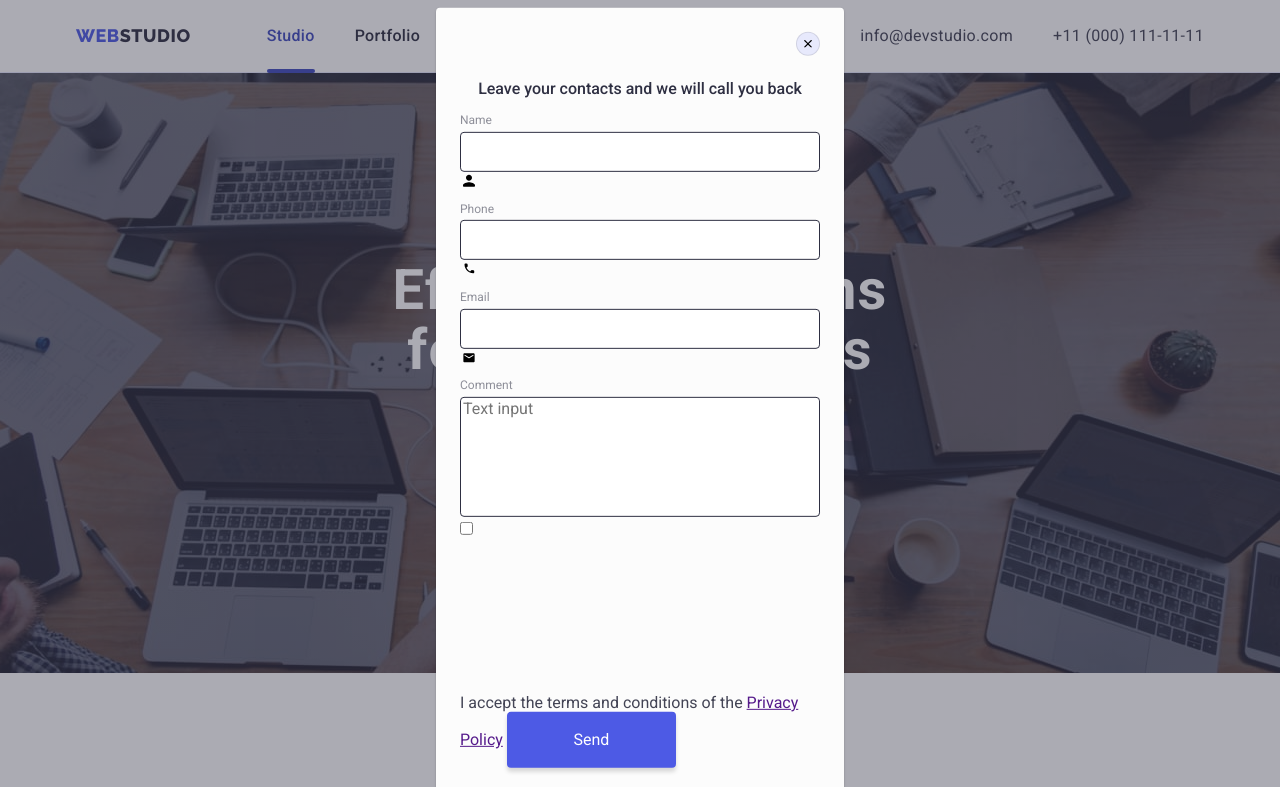
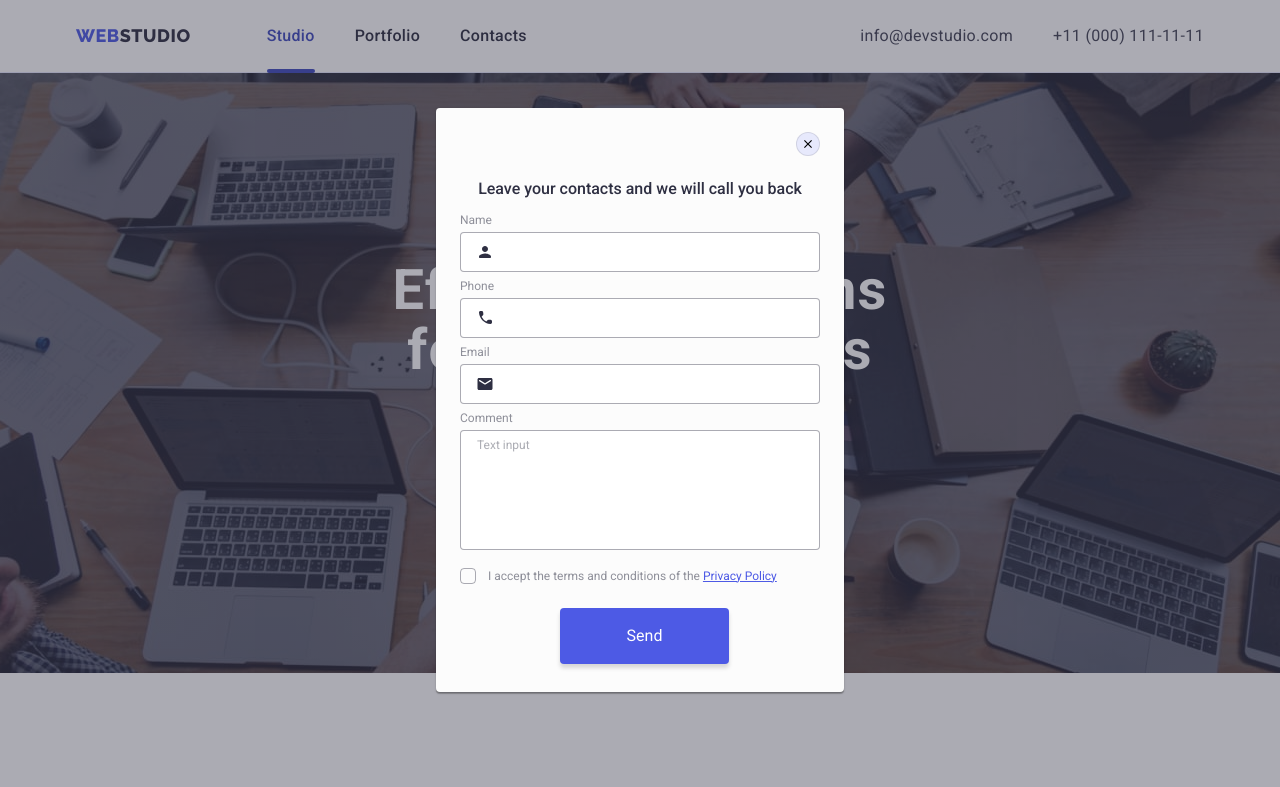
Before and after one commit to perevertun/goit-markup-hw-05, a plain HTML site: page index.html in a window 1280 px wide. Shown: the top 787 px of the page. Drawn offline with nearby package versions, Linux system fonts and the light colour scheme; files whose address does not match are found by name.

Commit message:
Modal window form

```diff
--- a/css/styles.css
+++ b/css/styles.css
@@ -11,7 +11,12 @@
 --dairy: #FCFCFC;
 --grey-bg: #2E2F42;
 --navyblue-modal: #2E2F42;
+--lightslate: #8E8F99;
+
+/* animation */
+--animation: 250ms cubic-bezier(0.4, 0, 0.2, 1)
 }
+
 
 body {
     font-family: 'Roboto', sans-serif;
@@ -931,32 +936,111 @@ transition: background-color 250ms cubic-bezier(0.4, 0, 0.2, 1), border 250ms cu
   font-size: 12px;
   font-weight: 400;
   line-height: 1,17;
-   letter-spacing: 0,04em;
+  letter-spacing: 0,04em;
 }
 
 .modal-form-field {
   display: block;
   margin-bottom: 8px;
+  position: relative;
+  border: none;
 }
 
 .style-input {
   width: 100%;
   height: 40px;
   border-radius: 4px;
-  border: 1px solid var(--navyblue-modal, rgba(46, 47, 66, 0.40));
+  border: 1px solid rgba(46, 47, 66, 0.40);
+
+  font-size: 12px;
+  font-weight: 400;
+  line-height: 1,17;
+  letter-spacing: 0,04em;
+  color: var(--navyblue);
+  padding-left: 38px;
 }
 
-.icone-madal-form {
+.icone-modal-form {
+  position: absolute;
+  fill: var(--navyblue);
+  top: 50%;
+  left: 0;
+  transform: translateX(16px) translateY(-50%);
+  pointer-events: none;
+  transition: var(--animation);
 }
 
-.accent-link-modal {}
 
 .modal-form-coment {
+display: block;
+padding: 8px 16px;
+margin-bottom: 16px;
+
+font-size: 12px;
+font-weight: 400;
+line-height: 1,17;
+letter-spacing: 0,04em;
+color: var(--navyblue);
+
 border-radius: 4px;
-border: 1px solid var(--navyblue-modal, rgba(46, 47, 66, 0.40));
+border: 1px solid rgba(46, 47, 66, 0.40);
 resize: none;
 width: 100%;
 height: 120px;
+}
+
+.style-input:focus +.icone-modal-form {
+  border: var(--iris);
+  fill: var(--iris);
+}
+
+.modal-form-coment::placeholder {
+  color: rgba(46, 47, 66, 0.40);
+}
+
+.form-checkbox {
+display: block;
+margin-bottom: 24px;
+}
+
+.agreement-checkbox {
+  display: inline-flex;
+  align-items: center;
+  justify-content: center;
+
+  width: 16px;
+  height: 16px;
+  margin-right: 8px;
+
+  color: transparent;
+  border-radius: 4px;
+  border: 1px solid rgba(46, 47, 66, 0.40);
+  transition: background-color var(--animation), border-color var(--animation), color var(--animation) ;
+}
+
+input[type="checkbox"]:checked + .agreement-checkbox {
+  background-color: var(--iris);
+  border-color: var(--iris);
+  color: var(--white);
+}
+
+
+.checkbox-icon {
+  fill: currentColor
+}
+
+
+.text-inform {
+  color: var(--light-slate);
+  font-size: 12px;
+  font-weight: 400;
+  line-height: 1, 17;
+  letter-spacing: 0, 04em;
+}
+
+.accent-link-modal {
+  color: var(--iris);
+  line-height: 0, 16;
 }
 
 .buttton-form-modal {
@@ -966,6 +1050,7 @@ height: 120px;
   padding: 16px 32px;
   width: 169px;
   height: 56px;
+  transform: translateX(100px);
 
   border-radius: 4px;
   background: var(--iris);
--- a/index.html
+++ b/index.html
@@ -476,10 +476,9 @@
       </div>
     </footer>
 
-    <!-- is-hidden -->
     <!-- Modal window -->
     <div class="backdrop" data-modal>
-      <div class="modal">
+      <div class="modal is-hidden">
         <button class="modal-btn" type="button" data-modal-close>
           <svg class="modal-btn-icon" width="8" height="8">
             <use href="./images/icons.svg#icon-close-md"></use>
@@ -500,7 +499,7 @@
               name="user-name"
               id="user-name"
             />
-            <svg class="icone-madal-form" width="18" height="18">
+            <svg class="icone-modal-form" width="18" height="18">
               <use href="./images/icons.svg#icon-person"></use>
             </svg>
           </div>
@@ -509,11 +508,11 @@
           <div class="modal-form-field">
             <input
               class="style-input"
-              type="number"
+              type="tel"
               name="user-phone"
               id="user-phone"
             />
-            <svg class="icone-madal-form" width="18" height="18">
+            <svg class="icone-modal-form" width="18" height="24">
               <use href="./images/icons.svg#icon-phone"></use>
             </svg>
           </div>
@@ -526,7 +525,7 @@
               name="user-email"
               id="user-email"
             />
-            <svg class="icone-madal-form" width="18" height="18">
+            <svg class="icone-modal-form" width="18" height="24">
               <use href="./images/icons.svg#icon-email"></use>
             </svg>
           </div>
@@ -540,19 +539,23 @@
             placeholder="Text input"
           ></textarea>
 
-          <div class="form-checkbox">
-            <input class="" type="checkbox" />
-            <span class="">
-              <svg class="" width="" height="">
-                <use href=""></use>
+          <label class="form-checkbox">
+            <input
+              class="visually-hidden"
+              type="checkbox"
+              name="user-agreement"
+              value="yes"
+            />
+            <span class="agreement-checkbox">
+              <svg class="checkbox-icon" width="10" height="8">
+                <use href="./images/icons.svg#icon-vector"></use>
               </svg>
             </span>
-          </div>
-
-          <span
-            >I accept the terms and conditions of the
-            <a href="" class="accent-link-modal">Privacy Policy</a></span
-          >
+            <span class="text-inform"
+              >I accept the terms and conditions of the
+              <a href="" class="accent-link-modal">Privacy Policy</a>
+            </span>
+          </label>
 
           <button class="buttton-form-modal" type="submit">Send</button>
         </form>
```
Also changed, not shown: images/icons.svg.
